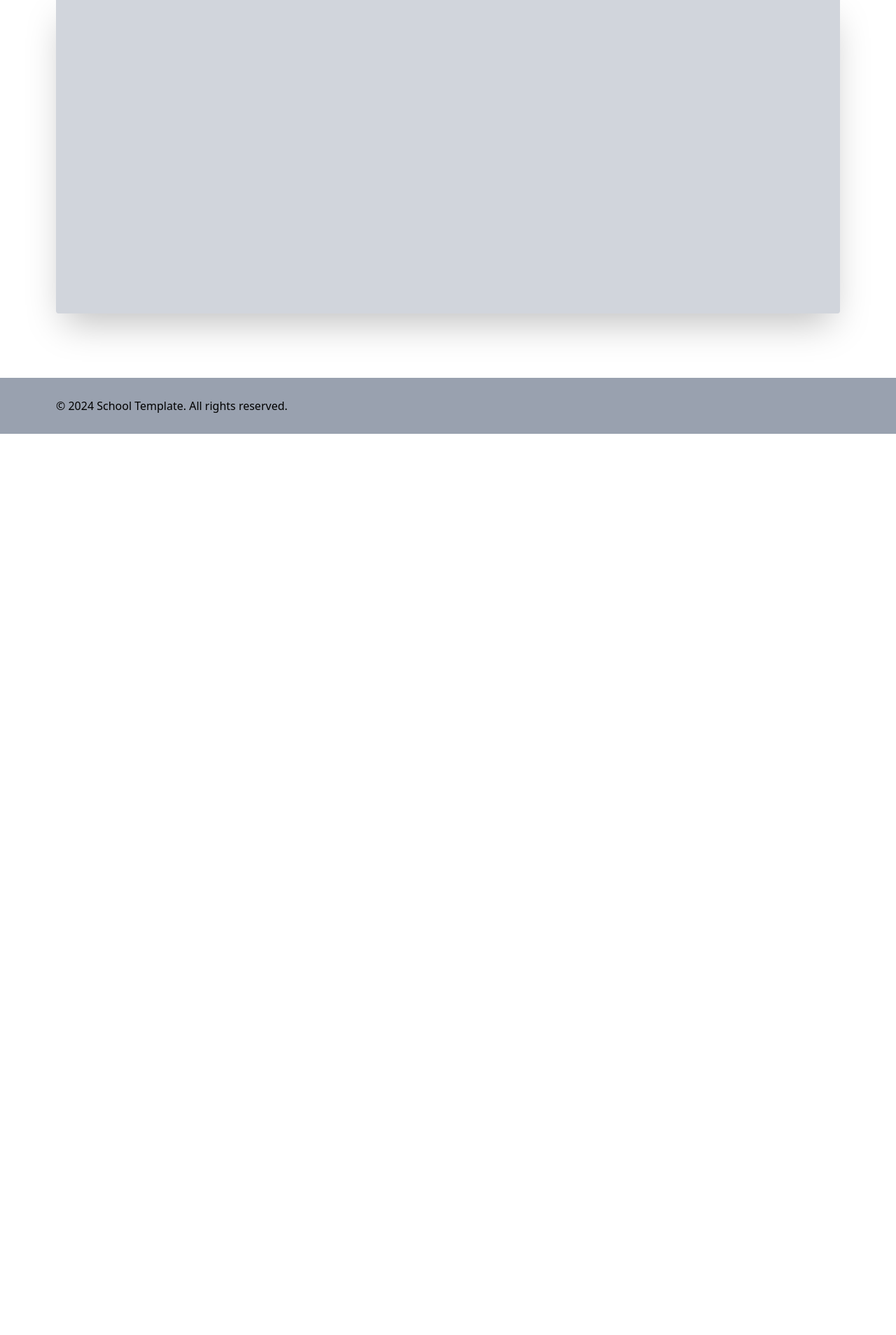
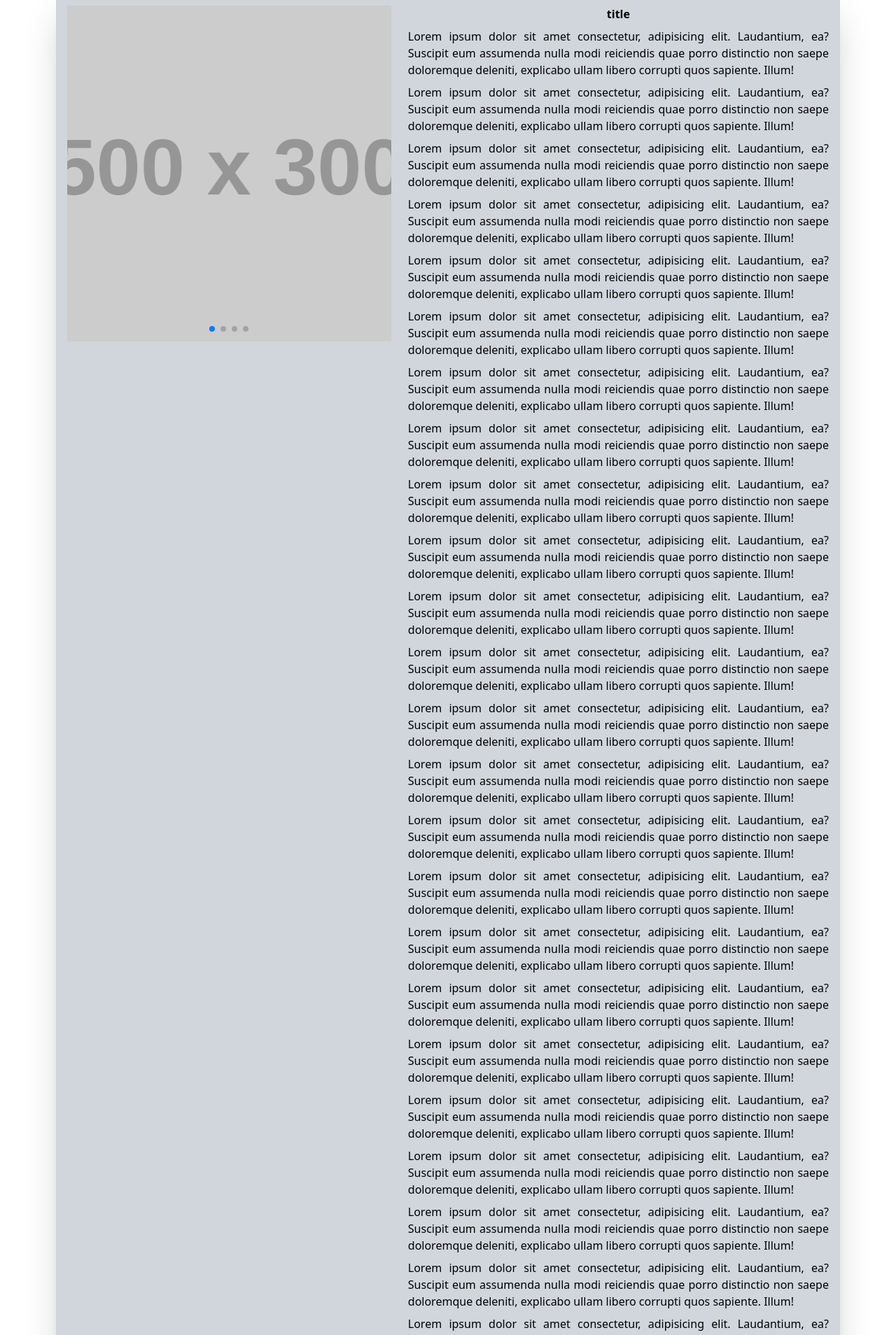
Before and after one commit to zhamanko/school-template, a Vue app: page /info-news-or-evets/1 in a window 1280 px wide. Shown: the part 180-2088 px from the top of the page at 70% size. Before the commit the page ends 800 px from the top, so only its background shows below. Built offline with nearby package versions, Linux system fonts and the light colour scheme.

Commit message:
feat: add NewsAndEventsInfoView component and update routing; enhance NewsAndEventsCard with id prop for navigation

```diff
--- a/src/components/NewsAndEventsCard.vue
+++ b/src/components/NewsAndEventsCard.vue
@@ -1,15 +1,18 @@
 <script setup>
-const props = defineProps({ img: String, title: String, descrtiption: String, date: String });
+import { RouterLink } from 'vue-router';
+
+const props = defineProps({ id: Number, img: String, title: String, descrtiption: String, date: String });
 
 </script>
 
 <template>
-    <div class="flex flex-col items-center justify-center bg-white rounded-xl shadow-lg overflow-hidden">
+    <RouterLink :to="`/info-news-or-evets/${id}`"
+    class="flex flex-col items-center justify-center bg-white rounded-xl shadow-lg overflow-hidden hover:scale-102 transition">
         <img :src="img" :alt="title" class="w-full h-64 object-cover" />
         <div class="p-4">
             <p class="font-bold text-lg mb-2">{{ title }}</p>
             <p class="text-justify">{{ descrtiption }}</p>
             <p class="opacity-30 text-end mt-1">{{ date }}</p>
         </div>
-    </div>
+    </RouterLink>
 </template>
--- a/src/router/index.js
+++ b/src/router/index.js
@@ -4,6 +4,7 @@ import GalleryView from '@/views/GalleryView.vue'
 import ContactView from '@/views/ContactView.vue'
 import AboutView from '@/views/AboutView.vue'
 import NewsAndEventsView from '@/views/NewsAndEventsView.vue'
+import NewsAndEventsInfoView from '@/views/NewsAndEventsInfoView.vue'
 
 const router = createRouter({
   history: createWebHistory(import.meta.env.BASE_URL),
@@ -33,6 +34,11 @@ const router = createRouter({
       name: 'contact',
       component: ContactView,
     },
+    {
+      path: '/info-news-or-evets/:id',
+      name: 'info-news-and-events',
+      component: NewsAndEventsInfoView,
+    }
   ],
 })
 
--- /dev/null
+++ b/src/views/NewsAndEventsInfoView.vue
@@ -0,0 +1,117 @@
+<script setup>
+import { Swiper, SwiperSlide } from 'swiper/vue'
+import { EffectCoverflow, Pagination } from 'swiper/modules'
+
+import { useRoute } from 'vue-router';
+const route = useRoute();
+
+import 'swiper/css';
+
+import 'swiper/css/effect-coverflow';
+
+const modules = [EffectCoverflow, Pagination];
+
+const img = [
+    'https://placehold.co/500x300/png',
+    'https://placehold.co/400x600/png',
+    'https://placehold.co/600x400/png',
+    'https://placehold.co/300x500/png',
+]
+</script>
+
+<template>
+    <div class="flex p-4 gap-6">
+        <div class="w-6/5  sticky top-4 h-fit">
+            <Swiper :effect="'coverflow'" :grabCursor="true" :centeredSlides="true" :slidesPerView="'auto'"
+                :coverflowEffect="{
+                    rotate: 50,
+                    stretch: 0,
+                    depth: 100,
+                    modifier: 1,
+                    slideShadows: true,
+                }" :pagination="true" :modules="modules" class="h-120">
+                <SwiperSlide v-for="(image, index) in img" :key="index" class="w-96 h-64 overflow-hidden shadow-lg">
+                    <img :src="image" class="w-full h-full object-cover" />
+                </SwiperSlide>
+            </Swiper>
+        </div>
+        <div>
+            <h1 class="font-bold text-center mb-2">title</h1>
+            <div class="text-justify space-y-2">
+                <p>Lorem ipsum dolor sit amet consectetur, adipisicing elit. Laudantium, ea? Suscipit eum assumenda
+                    nulla modi reiciendis quae porro distinctio non saepe doloremque deleniti, explicabo ullam libero
+                    corrupti quos sapiente. Illum!</p>
+                <p>Lorem ipsum dolor sit amet consectetur, adipisicing elit. Laudantium, ea? Suscipit eum assumenda
+                    nulla modi reiciendis quae porro distinctio non saepe doloremque deleniti, explicabo ullam libero
+                    corrupti quos sapiente. Illum!</p>
+                <p>Lorem ipsum dolor sit amet consectetur, adipisicing elit. Laudantium, ea? Suscipit eum assumenda
+                    nulla modi reiciendis quae porro distinctio non saepe doloremque deleniti, explicabo ullam libero
+                    corrupti quos sapiente. Illum!</p>
+                <p>Lorem ipsum dolor sit amet consectetur, adipisicing elit. Laudantium, ea? Suscipit eum assumenda
+                    nulla modi reiciendis quae porro distinctio non saepe doloremque deleniti, explicabo ullam libero
+                    corrupti quos sapiente. Illum!</p>
+                <p>Lorem ipsum dolor sit amet consectetur, adipisicing elit. Laudantium, ea? Suscipit eum assumenda
+                    nulla modi reiciendis quae porro distinctio non saepe doloremque deleniti, explicabo ullam libero
+                    corrupti quos sapiente. Illum!</p>
+                <p>Lorem ipsum dolor sit amet consectetur, adipisicing elit. Laudantium, ea? Suscipit eum assumenda
+                    nulla modi reiciendis quae porro distinctio non saepe doloremque deleniti, explicabo ullam libero
+                    corrupti quos sapiente. Illum!</p>
+                    <p>Lorem ipsum dolor sit amet consectetur, adipisicing elit. Laudantium, ea? Suscipit eum assumenda
+                    nulla modi reiciendis quae porro distinctio non saepe doloremque deleniti, explicabo ullam libero
+                    corrupti quos sapiente. Illum!</p>
+                <p>Lorem ipsum dolor sit amet consectetur, adipisicing elit. Laudantium, ea? Suscipit eum assumenda
+                    nulla modi reiciendis quae porro distinctio non saepe doloremque deleniti, explicabo ullam libero
+                    corrupti quos sapiente. Illum!</p>
+                <p>Lorem ipsum dolor sit amet consectetur, adipisicing elit. Laudantium, ea? Suscipit eum assumenda
+                    nulla modi reiciendis quae porro distinctio non saepe doloremque deleniti, explicabo ullam libero
+                    corrupti quos sapiente. Illum!</p>
+                <p>Lorem ipsum dolor sit amet consectetur, adipisicing elit. Laudantium, ea? Suscipit eum assumenda
+                    nulla modi reiciendis quae porro distinctio non saepe doloremque deleniti, explicabo ullam libero
+                    corrupti quos sapiente. Illum!</p>
+                <p>Lorem ipsum dolor sit amet consectetur, adipisicing elit. Laudantium, ea? Suscipit eum assumenda
+                    nulla modi reiciendis quae porro distinctio non saepe doloremque deleniti, explicabo ullam libero
+                    corrupti quos sapiente. Illum!</p>
+                <p>Lorem ipsum dolor sit amet consectetur, adipisicing elit. Laudantium, ea? Suscipit eum assumenda
+                    nulla modi reiciendis quae porro distinctio non saepe doloremque deleniti, explicabo ullam libero
+                    corrupti quos sapiente. Illum!</p>
+                    <p>Lorem ipsum dolor sit amet consectetur, adipisicing elit. Laudantium, ea? Suscipit eum assumenda
+                    nulla modi reiciendis quae porro distinctio non saepe doloremque deleniti, explicabo ullam libero
+                    corrupti quos sapiente. Illum!</p>
+                <p>Lorem ipsum dolor sit amet consectetur, adipisicing elit. Laudantium, ea? Suscipit eum assumenda
+                    nulla modi reiciendis quae porro distinctio non saepe doloremque deleniti, explicabo ullam libero
+                    corrupti quos sapiente. Illum!</p>
+                <p>Lorem ipsum dolor sit amet consectetur, adipisicing elit. Laudantium, ea? Suscipit eum assumenda
+                    nulla modi reiciendis quae porro distinctio non saepe doloremque deleniti, explicabo ullam libero
+                    corrupti quos sapiente. Illum!</p>
+                <p>Lorem ipsum dolor sit amet consectetur, adipisicing elit. Laudantium, ea? Suscipit eum assumenda
+                    nulla modi reiciendis quae porro distinctio non saepe doloremque deleniti, explicabo ullam libero
+                    corrupti quos sapiente. Illum!</p>
+                <p>Lorem ipsum dolor sit amet consectetur, adipisicing elit. Laudantium, ea? Suscipit eum assumenda
+                    nulla modi reiciendis quae porro distinctio non saepe doloremque deleniti, explicabo ullam libero
+                    corrupti quos sapiente. Illum!</p>
+                <p>Lorem ipsum dolor sit amet consectetur, adipisicing elit. Laudantium, ea? Suscipit eum assumenda
+                    nulla modi reiciendis quae porro distinctio non saepe doloremque deleniti, explicabo ullam libero
+                    corrupti quos sapiente. Illum!</p>
+                    <p>Lorem ipsum dolor sit amet consectetur, adipisicing elit. Laudantium, ea? Suscipit eum assumenda
+                    nulla modi reiciendis quae porro distinctio non saepe doloremque deleniti, explicabo ullam libero
+                    corrupti quos sapiente. Illum!</p>
+                <p>Lorem ipsum dolor sit amet consectetur, adipisicing elit. Laudantium, ea? Suscipit eum assumenda
+                    nulla modi reiciendis quae porro distinctio non saepe doloremque deleniti, explicabo ullam libero
+                    corrupti quos sapiente. Illum!</p>
+                <p>Lorem ipsum dolor sit amet consectetur, adipisicing elit. Laudantium, ea? Suscipit eum assumenda
+                    nulla modi reiciendis quae porro distinctio non saepe doloremque deleniti, explicabo ullam libero
+                    corrupti quos sapiente. Illum!</p>
+                <p>Lorem ipsum dolor sit amet consectetur, adipisicing elit. Laudantium, ea? Suscipit eum assumenda
+                    nulla modi reiciendis quae porro distinctio non saepe doloremque deleniti, explicabo ullam libero
+                    corrupti quos sapiente. Illum!</p>
+                <p>Lorem ipsum dolor sit amet consectetur, adipisicing elit. Laudantium, ea? Suscipit eum assumenda
+                    nulla modi reiciendis quae porro distinctio non saepe doloremque deleniti, explicabo ullam libero
+                    corrupti quos sapiente. Illum!</p>
+                <p>Lorem ipsum dolor sit amet consectetur, adipisicing elit. Laudantium, ea? Suscipit eum assumenda
+                    nulla modi reiciendis quae porro distinctio non saepe doloremque deleniti, explicabo ullam libero
+                    corrupti quos sapiente. Illum!</p>
+            </div>
+            <p class="opacity-50 text-end mt-7">12.02.2024</p>
+        </div>
+    </div>
+</template>
--- a/src/views/NewsAndEventsView.vue
+++ b/src/views/NewsAndEventsView.vue
@@ -41,7 +41,7 @@ const items = [
             <button class="bg-blue-400 w-full py-4 text-white rounded-tr">Події</button>
         </div>
         <div class="mt-6 grid grid-cols-3 gap-8 px-5 pb-5">
-            <NewsAndEventsCard v-for="item in items" :key="item.id" :img="item.img" :title="item.title"
+            <NewsAndEventsCard v-for="item in items" :key="item.id" :id="item.id" :img="item.img" :title="item.title"
                 :descrtiption="item.descrtiption" :date="item.date" />
         </div>
     </div>
```
Also changed, not shown: src/views/HomeView.vue (+24 -8 lines).
